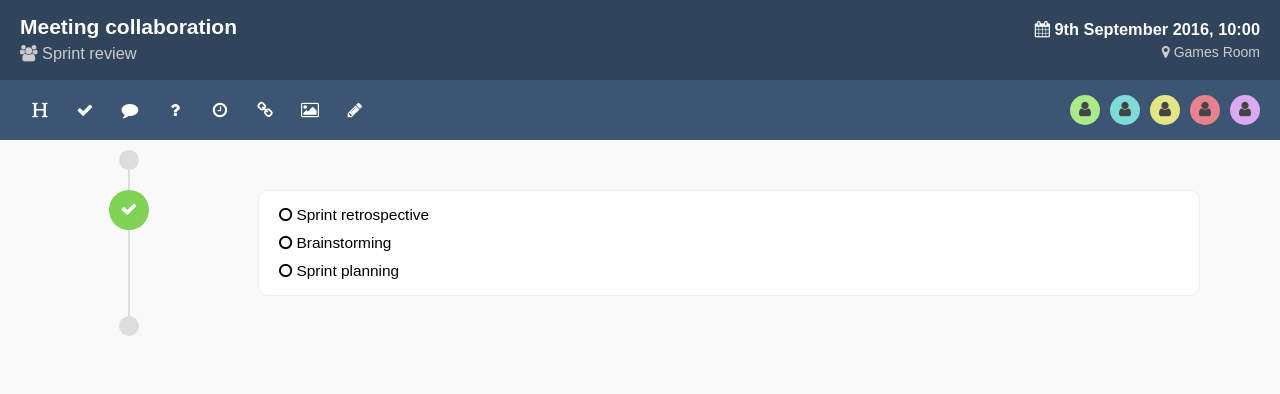
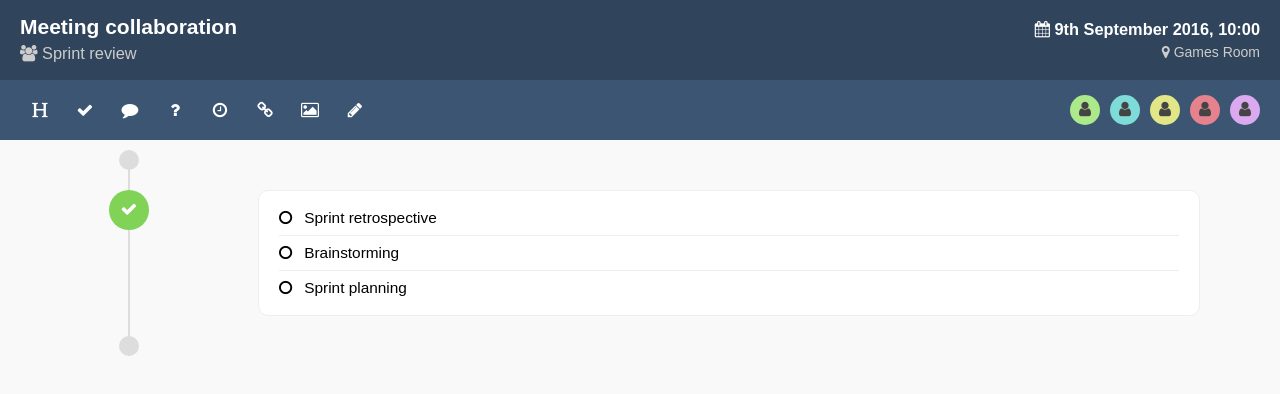
Before and after one commit to DawidMyslak/meeting-collaboration, a React (Create React App) app: page / in a window 1280 px wide. Both pictures are taken after a click on the icon 85 px from the left and 110 px from the top of the page. Shown: the top 394 px of the page. Built offline with nearby package versions, Linux system fonts and the light colour scheme.

Commit message:
Styleees

```diff
--- a/src/Widget.css
+++ b/src/Widget.css
@@ -51,9 +51,18 @@
 }
 
 .TodoWidget li {
-  padding: 5px 0;
+  padding: 8px 0;
+  border-bottom: 1px solid #eee;
+}
+
+.TodoWidget li:last-child {
+  border-bottom: none;
 }
 
 .TodoWidget li:hover {
   cursor: pointer;
 }
+
+.TodoWidget i {
+  margin-right: 12px;
+}
--- a/src/widgets/TodoWidget.js
+++ b/src/widgets/TodoWidget.js
@@ -19,7 +19,7 @@ const TodoWidget = ({store, widget}) => {
       style={{ color: todo.completed ? '#999' : 'inherit' }}
       onClick={() => store.dispatch(toggleTodo(widget.id, todo.id)) }
       >
-      {icon} {todo.todo}
+      {icon}{todo.todo}
     </li>);
   });
 
```
